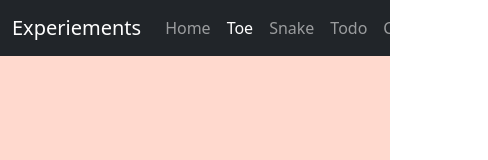
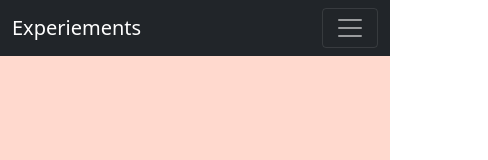
Before and after one commit to bcso/Experiements, a React app in the folder client/: page /toe in a window 390 px wide. Shown: the top 160 px of the page, 488 px wide, since content can reach past the window. Built offline with nearby package versions, Linux system fonts and the light colour scheme.

Commit message:
Add responsive nav bar

```diff
--- a/client/src/components/common/PageBaseLayout.tsx
+++ b/client/src/components/common/PageBaseLayout.tsx
@@ -8,11 +8,11 @@
 function PageBaseLayout({children} : IPageBaseLayoutProps) {
     return(
         <>
-            <Navbar bg="dark" variant="dark">
+            <Navbar collapseOnSelect expand="lg" bg="dark" variant="dark">
                 <Container>
                     <Navbar.Brand>Experiements</Navbar.Brand>
-                <Navbar.Toggle aria-controls="basic-navbar-nav" />
-                <Navbar.Collapse id="basic-navbar-nav">
+                    <Navbar.Toggle aria-controls="responsive-navbar-nav" />
+                    <Navbar.Collapse id="responsive-navbar-nav">
                         <Nav className="me-auto">
                             <LinkContainer to="/">
                                 <Nav.Link>Home</Nav.Link>
```
Lines whose indentation alone changed are shown as unchanged.
